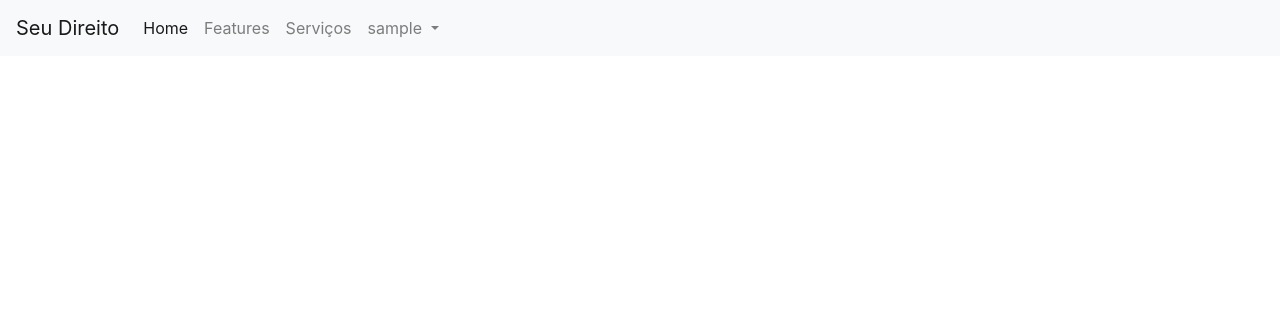
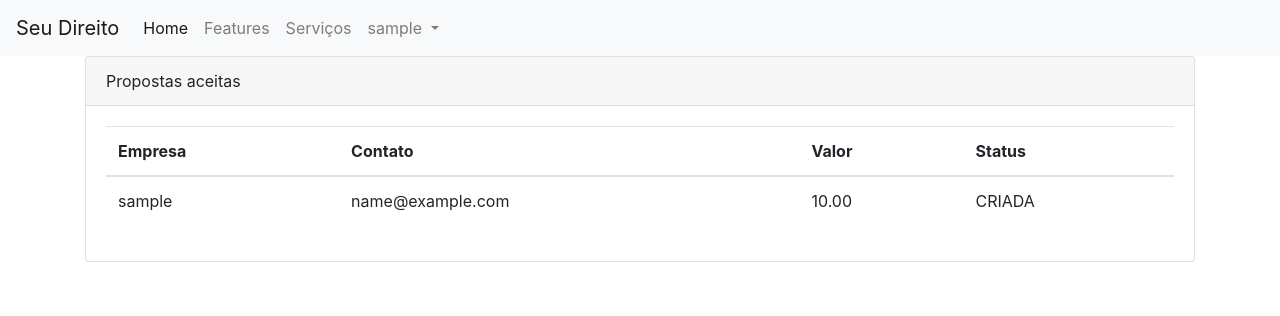
Before and after one commit to felipehfs/seu-direito, a Django app: page /sistema in a window 1280 px wide. Shown: the top 316 px of the page. Run offline with Django 3.2, Linux system fonts and the light colour scheme; a user stored in the database is signed in; tables that the repository leaves empty hold one stand-in row (values such as "Sample post"); some libraries are stand-ins or nearby versions.

Commit message:
Painel propostas aceitas

```diff
--- a/app/templates/app/detalhes_servico.html
+++ b/app/templates/app/detalhes_servico.html
@@ -10,7 +10,9 @@
 				<p><strong>Título: </strong> {{ ordem.titulo }} </p>
 				<p><strong>Empresa:</strong> {{ ordem.empresa.username }}</p>
 				<p><strong>E-mail: </strong> {{ ordem.empresa.email }}</p>
+				{% if info_empresa %}
 				<p><strong>Atuação:</strong> {{ info_empresa.ramo }}</p>
+				{% endif %}
 				<p><strong>Status:</strong>  {{ ordem.status }}</p>
 				<p>
 					<strong>Descrição</strong><br>
--- a/app/templates/app/sistema.html
+++ b/app/templates/app/sistema.html
@@ -2,6 +2,39 @@
 
 {% block content %}
 	{% include 'app/menu.html' %}
-
-
+	<div class="container">
+		{% if request.user.tipo == 'a' %}
+			<div class="card">
+				<div class="card-header">
+					Propostas aceitas
+				</div>
+				<div class="card-body">
+					{% if  aceitas %}
+						<table class="table">
+							<thead>
+								<tr>
+									<th>Empresa</th>
+									<th>Contato</th>
+									<th>Valor</th>
+									<th>Status</th>
+								</tr>
+							</thead>
+							<tbody>
+								{% for proposta in aceitas %}
+									<tr>
+										<td>{{ proposta.servico.empresa }}</td>
+										<td>{{ proposta.servico.empresa.email }}</td>
+										<td>{{ proposta.valor }}</td>
+										<td>{{ proposta.servico.status }}</td>
+									</tr>
+								{% endfor%}
+							</tbody>
+						</table>
+					{% else %}
+						<p>Sem propostas aceitas!</p>
+					{% endif%}
+				</div>
+			</div>
+		{% endif %}
+	</div>
 {% endblock %}
--- a/app/views.py
+++ b/app/views.py
@@ -48,6 +48,10 @@ def logout_user(request):
 
 @login_required(login_url='app:index')
 def sistema(request):
+	if request.user.tipo == 'a':
+		propostas_aceitas = Proposta.objects.filter(advogado=request.user, aceito=True)
+		print(propostas_aceitas)
+		return render(request, 'app/sistema.html', {'aceitas': propostas_aceitas})
 	return render(request, 'app/sistema.html', {})
 
 
@@ -139,13 +143,15 @@ def remove_ordem(request, ord_id):
 @login_required(login_url='app:index')
 def detalhes_ordem(request, ord_id):
 	query = OrdemDeServico.objects.get(pk=ord_id)
-	info_empresa = EmpresaProfile.objects.get(user=query.empresa)
-
+	try:
+		info_empresa = EmpresaProfile.objects.get(user=query.empresa)
+	except EmpresaProfile.DoesNotExist:
+		info_empresa = None
 	proposta = Proposta.objects.filter(servico=query)
 	return render(request, 'app/detalhes_servico.html',
 			{'ordem': query,
 				'propostas': proposta,
-				'info_empresa': info_empresa })
+				'info_empresa': info_empresa, 'advise': "Preencha suas informações pessoais" })
 
 @login_required(login_url='app:index')
 def enviar_proposta(request, ord_id):
```
